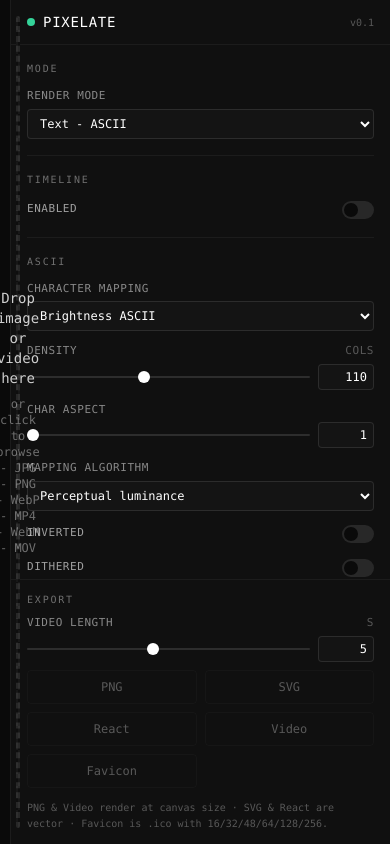
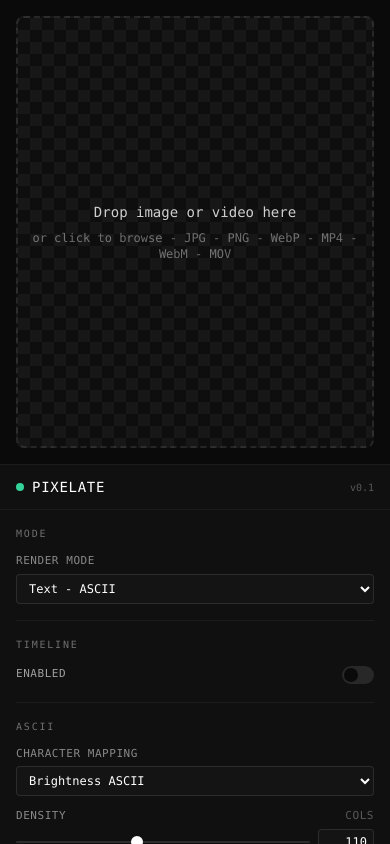
Before and after one commit to gelogonza/pixelate, a Next.js app: page /app in a window 390 px wide. Built offline with nearby package versions, Linux system fonts and the light colour scheme.

Commit message:
fix: mobile sidebar move to bottom

```diff
--- a/app/app/page.tsx
+++ b/app/app/page.tsx
@@ -208,8 +208,8 @@ export default function PixelateAppPage() {
   }, [handlePNG, media]);
 
   return (
-    <div className="h-screen w-screen flex bg-ink-950 overflow-hidden font-mono text-white">
-      <main className="relative flex-1 min-w-0">
+    <div className="h-screen w-screen flex flex-col md:flex-row bg-ink-950 overflow-hidden font-mono text-white">
+      <main className="relative flex-1 min-w-0 min-h-0">
         {media ? (
           <Canvas
             ref={canvasRef}
--- a/components/Sidebar.tsx
+++ b/components/Sidebar.tsx
@@ -221,7 +221,7 @@ export function Sidebar({
   };
 
   return (
-    <aside className="h-full w-[380px] shrink-0 bg-ink-900 border-l border-white/5 flex flex-col">
+    <aside className="h-[45vh] md:h-full w-full md:w-[380px] shrink-0 bg-ink-900 border-t md:border-t-0 md:border-l border-white/5 flex flex-col">
       <header className="px-4 py-3 border-b border-white/5 flex items-center justify-between">
         <div className="flex items-center gap-2">
           <div className="w-2 h-2 rounded-full bg-emerald-400" />
@@ -884,9 +884,8 @@ export function Sidebar({
             Replace media
           </button>
         </Section>
-      </div>
 
-      <footer className="border-t border-white/5 px-4 py-3 space-y-2">
+        <div className="border-t border-white/5 pt-3 pb-4 space-y-2">
           <div className="flex items-center justify-between mb-1">
             <div className="text-[10px] uppercase tracking-[0.18em] text-white/40">Export</div>
             {canvasSize && (
@@ -922,7 +921,8 @@ export function Sidebar({
           <p className="text-[10px] text-white/30 leading-relaxed pt-1">
             PNG &amp; Video render at canvas size · SVG &amp; React are vector · Favicon is .ico with 16/32/48/64/128/256.
           </p>
-      </footer>
+        </div>
+      </div>
     </aside>
   );
 }
```
Lines whose indentation alone changed are shown as unchanged.
